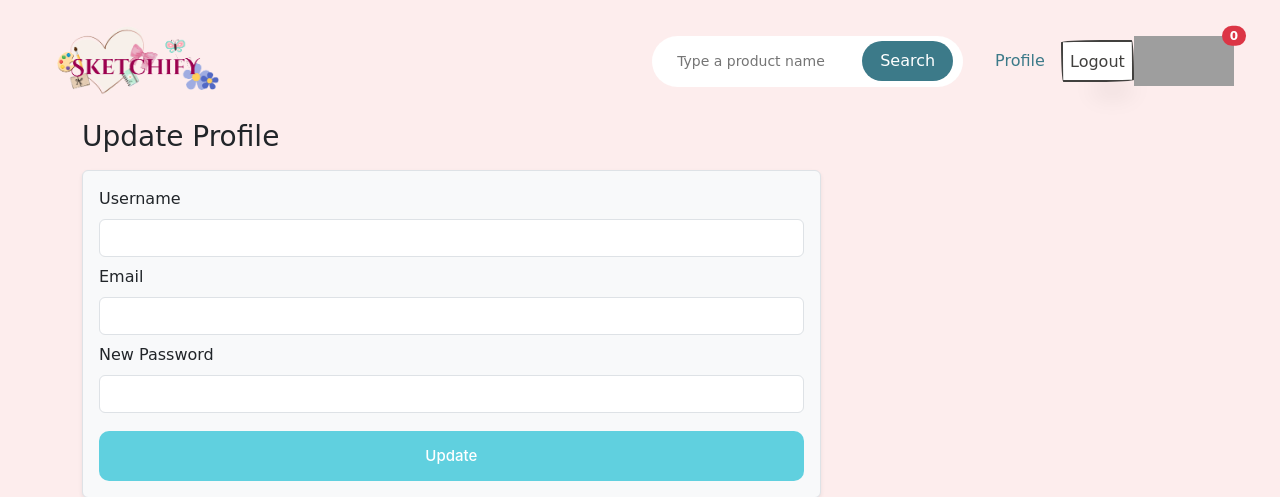
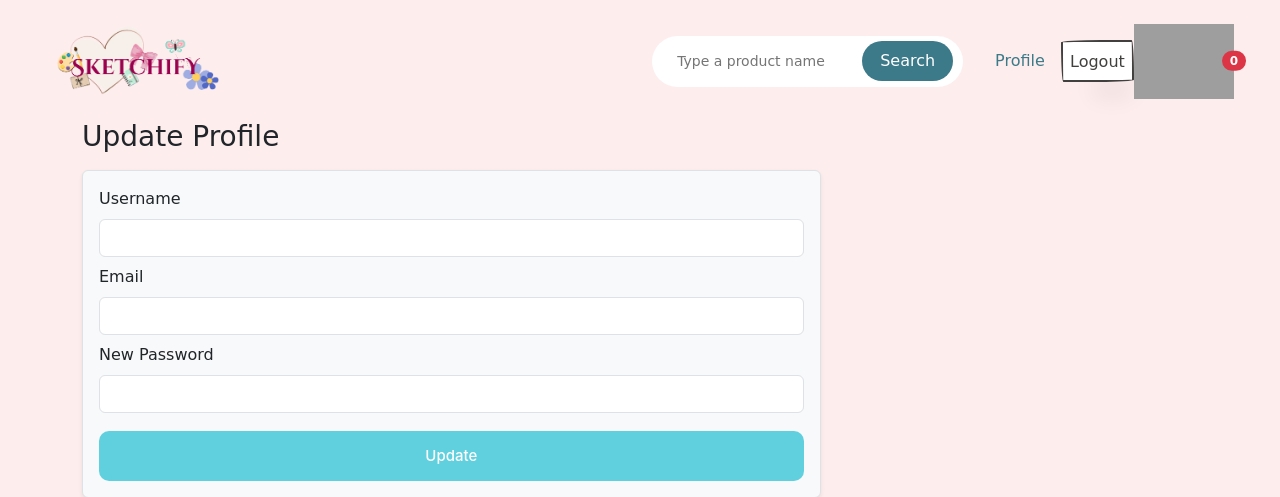
Before and after one commit to Nephophile06/Sketchify, a Flask app: page /edit-user-profile in a window 1280 px wide. Shown: the top 497 px of the page. Run offline with Flask 3, Linux system fonts and the light colour scheme; the visitor is signed in with stand-in values (Sample User, id 1); grey boxes are pictures that could not be loaded.

Commit message:
cart icon resized

```diff
--- a/app/templates/Components/navbar.html
+++ b/app/templates/Components/navbar.html
@@ -27,10 +27,10 @@
     {%endif%}
 
     <a href="" class="position-relative me-3">
-        <span class="position-absolute top-0 start-100 translate-middle badge rounded-pill bg-danger">
+        <span class="position-absolute top-50 start-100 translate-middle badge rounded-pill bg-danger">
             {{ session.get('cart')|length if session.get('cart') else 0 }}
         </span>
-        <img src="{{ url_for('static', filename='cart.svg') }}" alt="Cart" class="cart-icon" height="50">
+        <img src="{{ url_for('static', filename='cart.svg') }}" alt="Cart" class="cart-icon" width="75" height="75">
     </a>
 
 
```
